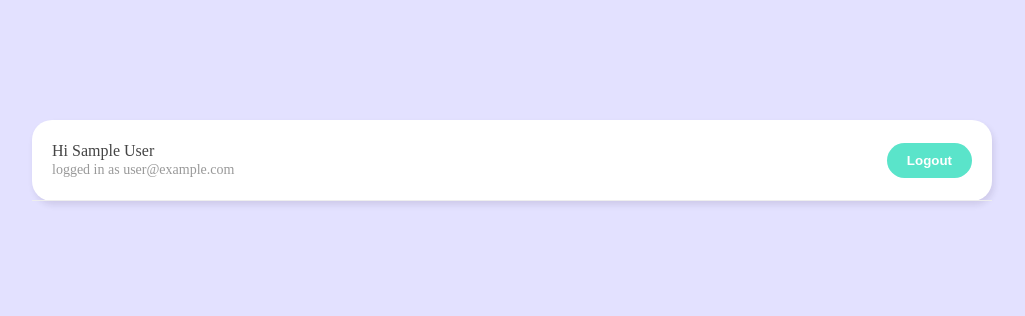
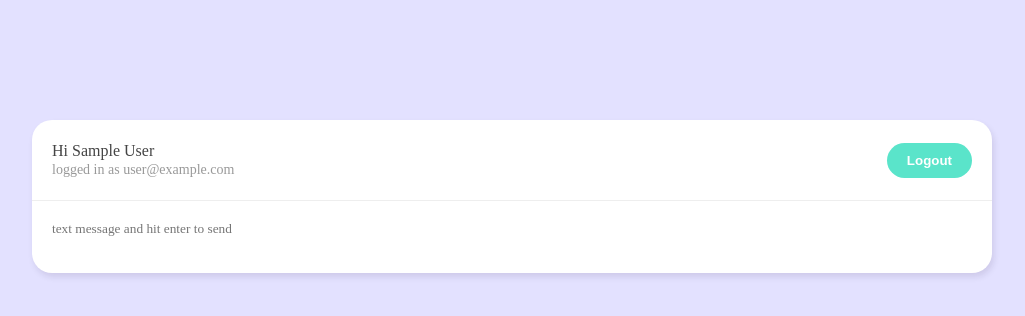
Before and after one commit to HtetKo510217/live-chart-room-with-vue, a Vue app: page /chartroom in a window 1280 px wide. Shown: the top 316 px of the page, without its empty margins (128-1153 px from the left). Built offline with nearby package versions, Linux system fonts and the light colour scheme; no server answers; sample sign-in values are in the browser's storage.

Commit message:
Create new chart form

```diff
--- /dev/null
+++ b/src/components/NewChatForm.vue
@@ -0,0 +1,44 @@
+<template >
+    <form>
+        <textarea placeholder="text message and hit enter to send" v-model="message" @keypress.enter="handleSubmit"></textarea>
+    </form>
+</template>
+<script>
+import { ref } from 'vue';
+import getUser from '../composables/getUser';
+import { timestamp } from '../firebase/config';
+export default {
+    setup() {
+        let message = ref('');
+        let {user} = getUser();
+        let handleSubmit = () => {
+            let chart = {
+                message : message.value,
+                name : user.value.displayName,
+                created_at : timestamp()
+            }
+            console.log(chart);
+            message.value = "";
+        }
+
+        return {message,handleSubmit}
+    }
+}
+</script>
+<style >
+    form {
+        margin : 10px;
+    }
+    textarea {
+        width: 100%;
+        max-width: 100%;
+        margin-bottom: 6px;
+        padding: 10px;
+        box-sizing: border-box;
+        border: 0;
+        border-radius: 20px;
+        font-family: inherit;
+        outline: none;
+        resize: none;
+    }
+</style>
--- a/src/views/Chartroom.vue
+++ b/src/views/Chartroom.vue
@@ -1,15 +1,18 @@
 <template>
     <div class="container">
         <Navbar />
+        <NewChatForm />
     </div>
 </template>
 <script>
+import NewChatForm from '../components/NewChatForm.vue'
 import { useRouter } from 'vue-router';
 import getUser from '../composables/getUser';
 import Navbar from '../components/Navbar.vue'
 import { watch } from 'vue';
 export default {
-  components: { Navbar },
+  components: {
+    NewChatForm, Navbar },
     setup() {
       let {user} = getUser();
       let router = useRouter();
```
